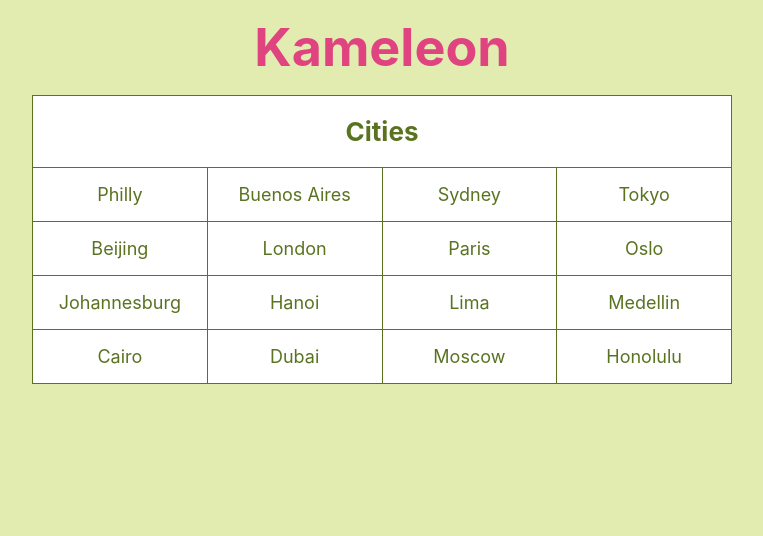
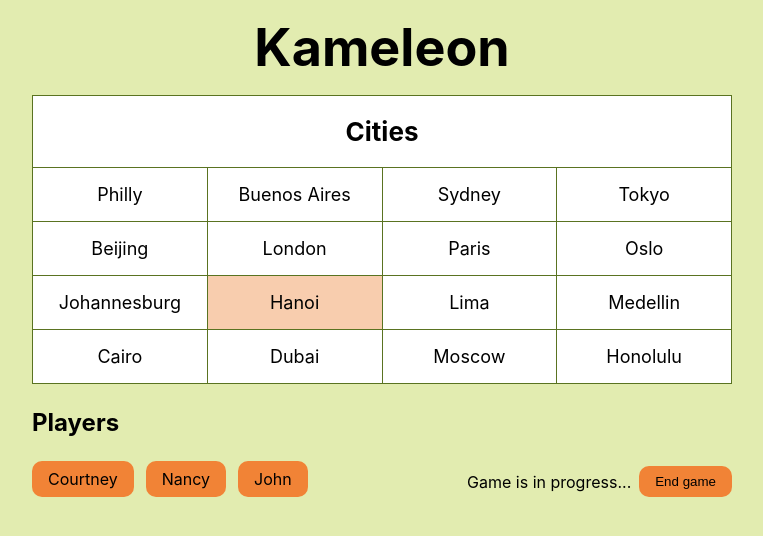
Before and after one commit to cndonovan/kameleon, a React (Create React App) app: page / in a window 1280 px wide. Shown: the top 536 px of the page, without its empty margins (258-1021 px from the left). Built offline with nearby package versions, Linux system fonts and the light colour scheme.

Commit message:
Add PlayerSection and GameStatusSection

```diff
--- a/src/App.css
+++ b/src/App.css
@@ -7,7 +7,6 @@ table {
   padding: 0 8px 8px 8px;
   table-layout: fixed;
   text-align: center;
-  color: #5a7321;
   width: calc(min(100vw, 700px));
 }
 
@@ -30,6 +29,28 @@ td {
   word-break: normal;
 }
 
+.SecretWord {
+  background: rgba(247, 193, 154, 0.8);
+  animation-name: "pulse-pink-background";
+  animation-duration: 1s;
+  animation-iteration-count: 10;
+}
+
+.PlayerBadge {
+  border-radius: 10px;
+  padding: 8px 16px;
+  background-color: #f18336;
+  height: 20px;
+  margin-right: 12px;
+}
+
+button {
+  border: none;
+  border-radius: 10px;
+  padding: 8px 16px;
+  background-color: #f18336;
+}
+
 /**
 Darker green
 #5a7321
@@ -37,12 +58,33 @@ Darker green
 Dark green
 #accf5b
 
-Light green
+Green
 #e2ecb0
 
 Pink
 #df4380
 
+Light pink
+#efa1bf
+
+Lighter pink
+#f6d0df
+
+Lightest pink
+#fae7ee
+
 Orange
 #f18336
 **/
+
+@keyframes pulse-pink-background {
+  from {
+    background: rgba(247, 193, 154, 0.8);
+  }
+  50% {
+    background: rgba(247, 193, 154, 0.5);
+  }
+  to {
+    background: rgba(247, 193, 154, 0.8);
+  }
+}
--- a/src/App.jsx
+++ b/src/App.jsx
@@ -1,4 +1,6 @@
 import "./App.css";
+import GameStatusSection from "./GameStatusSection";
+import PlayerSection from "./PlayerSection";
 import TopicCard from "./TopicCard";
 
 function App() {
@@ -13,13 +15,13 @@ function App() {
         style={{
           padding: "16px",
           textAlign: "center",
-          color: "#df4380",
           fontSize: `calc(10px + 2vmin)`,
         }}
       >
         <h1>Kameleon</h1>
       </header>
-      <main
+      <main style={{ maxWidth: "700px", margin: "0 auto" }}>
+        <div
           style={{
             display: "flex",
             alignItems: "center",
@@ -48,7 +50,19 @@ function App() {
                 "Honolulu",
               ],
             }}
+            secretWord="Hanoi"
           />
+        </div>
+        <div style={{ display: "flex", justifyContent: "space-between" }}>
+          <PlayerSection
+            players={[
+              { name: "Courtney", id: 1 },
+              { name: "Nancy", id: 2 },
+              { name: "John", id: 3 },
+            ]}
+          />
+          <GameStatusSection isStarted />
+        </div>
       </main>
     </div>
   );
--- /dev/null
+++ b/src/GameStatusSection.jsx
@@ -0,0 +1,27 @@
+import React from "react";
+import "./App.css";
+
+const GAME_STARTED_COPY = "Game is in progress";
+const GAME_NOT_STARTED_COPY = "Game has not been started";
+
+const GameStatusSection = ({ isStarted }) => {
+  return (
+    <div style={{ display: "flex", alignItems: "end" }}>
+      {isStarted ? (
+        <div style={{ display: "flex", alignItems: "center" }}>
+          <span style={{ marginRight: "8px" }}>{GAME_STARTED_COPY}... </span>
+          <button>End game</button>
+        </div>
+      ) : (
+        <div style={{ display: "flex", alignItems: "center" }}>
+          <span style={{ marginRight: "8px" }}>
+            {GAME_NOT_STARTED_COPY}...{" "}
+          </span>
+          <button>Start game</button>
+        </div>
+      )}
+    </div>
+  );
+};
+
+export default GameStatusSection;
--- /dev/null
+++ b/src/PlayerSection.jsx
@@ -0,0 +1,25 @@
+import React from "react";
+import "./App.css";
+
+const PlayerSection = ({ players }) => {
+  return (
+    <div>
+      <h2
+        style={{
+          padding: "24px 0",
+        }}
+      >
+        Players
+      </h2>
+      <div style={{ display: "flex" }}>
+        {players.map((player) => (
+          <div key={player.id} className="PlayerBadge">
+            {player.name}
+          </div>
+        ))}
+      </div>
+    </div>
+  );
+};
+
+export default PlayerSection;
--- a/src/TopicCard.jsx
+++ b/src/TopicCard.jsx
@@ -4,7 +4,7 @@ import "./App.css";
 const NUM_ROWS = 4;
 const NUM_COLUMNS = 4;
 
-const TopicCard = ({ topicCard }) => {
+const TopicCard = ({ topicCard, secretWord }) => {
   let { name, examples } = topicCard;
   let rowIndices = [...Array(NUM_ROWS).keys()];
 
@@ -24,9 +24,17 @@ const TopicCard = ({ topicCard }) => {
           );
           return (
             <tr key={rowIndex}>
-              {examplesForRow.map((example) => (
-                <td key={example}>{example}</td>
-              ))}
+              {examplesForRow.map((example) => {
+                if (example === secretWord) {
+                  return (
+                    <td key={example} className="SecretWord">
+                      {example}
+                    </td>
+                  );
+                } else {
+                  return <td key={example}>{example}</td>;
+                }
+              })}
             </tr>
           );
         })}
```
Lines whose indentation alone changed are shown as unchanged.
